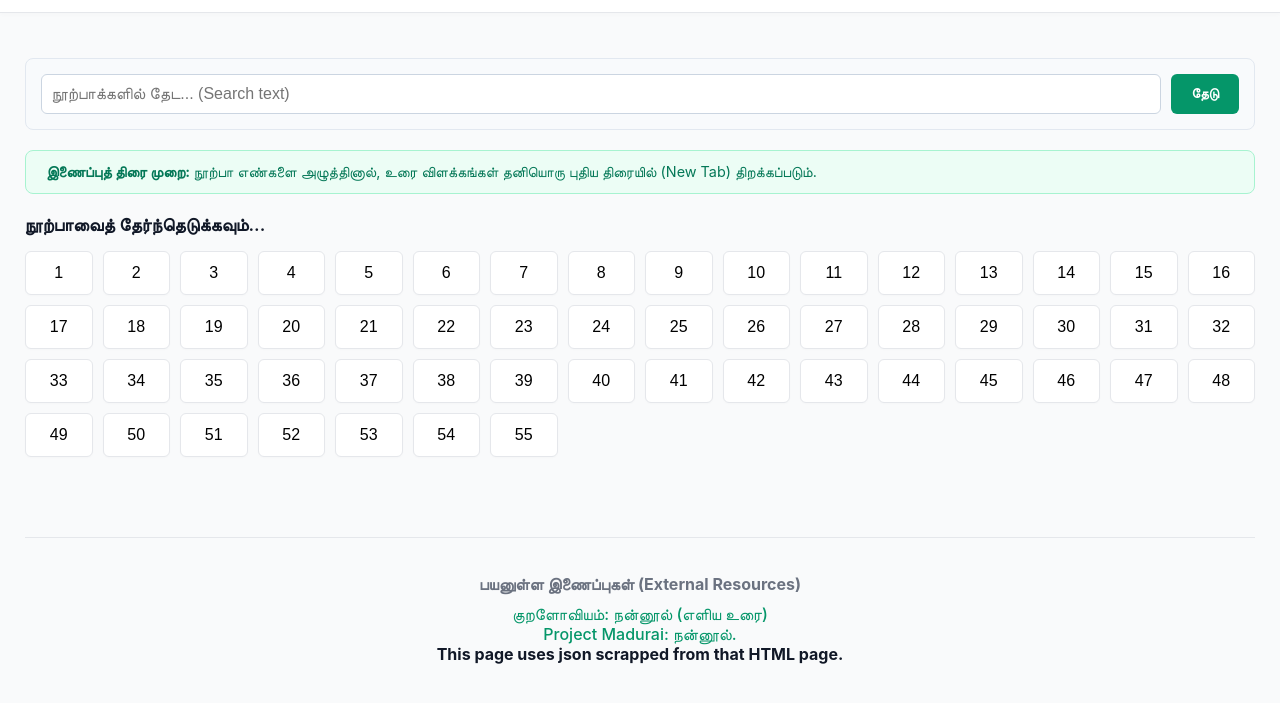
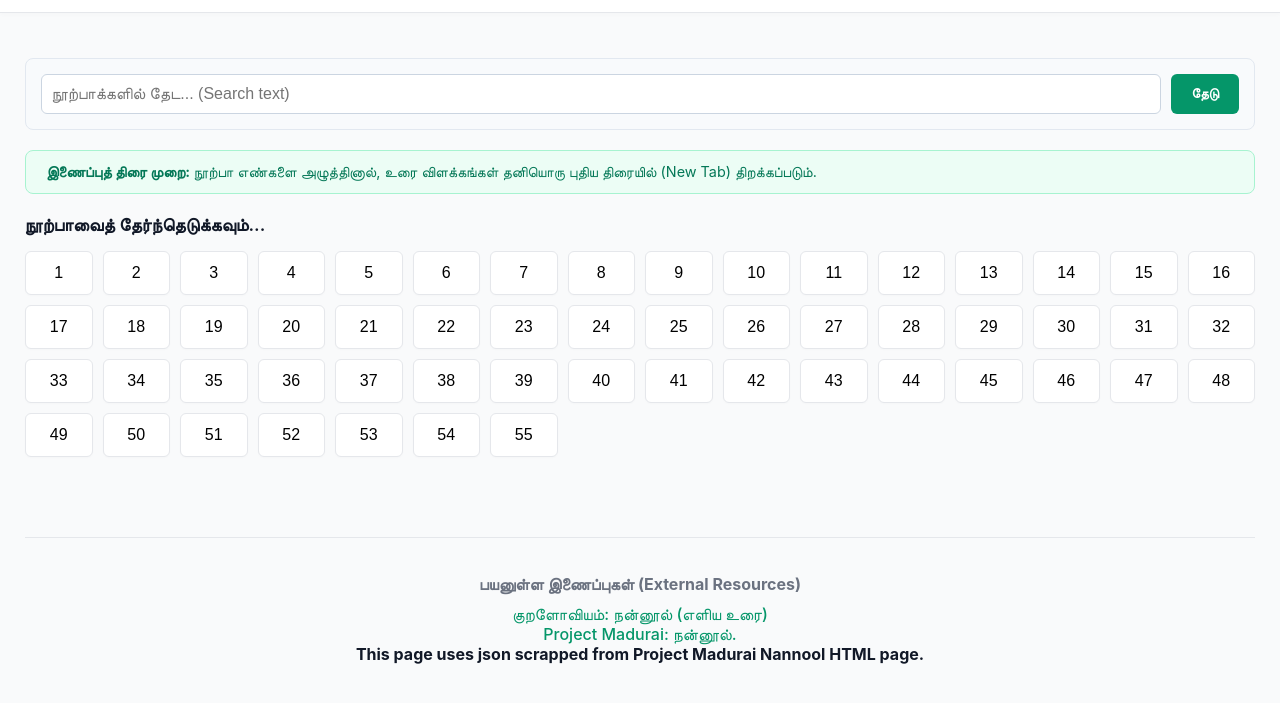
Before and after one commit to sundararajana/nannool, a plain HTML site: page index.html in a window 1280 px wide. Shown: the part 55-758 px from the top of the page. Drawn offline with Linux system fonts and the light colour scheme.

Commit message:
clear attribution to Project Madurai

```diff
--- a/index.html
+++ b/index.html
@@ -287,7 +287,7 @@
               </a><br>
               <a href="https://www.projectmadurai.org/pm_etexts/utf8/pmuni0152.html" target="_blank" style="color: var(--primary); text-decoration: none; font-weight: 500;">
               Project Madurai: நன்னூல்.
-              </a><br><b>This page uses json scrapped from that HTML page.</b>
+              </a><br><b>This page uses json scrapped from Project Madurai Nannool HTML page.</b>
         </div>
     </main>
 
```
